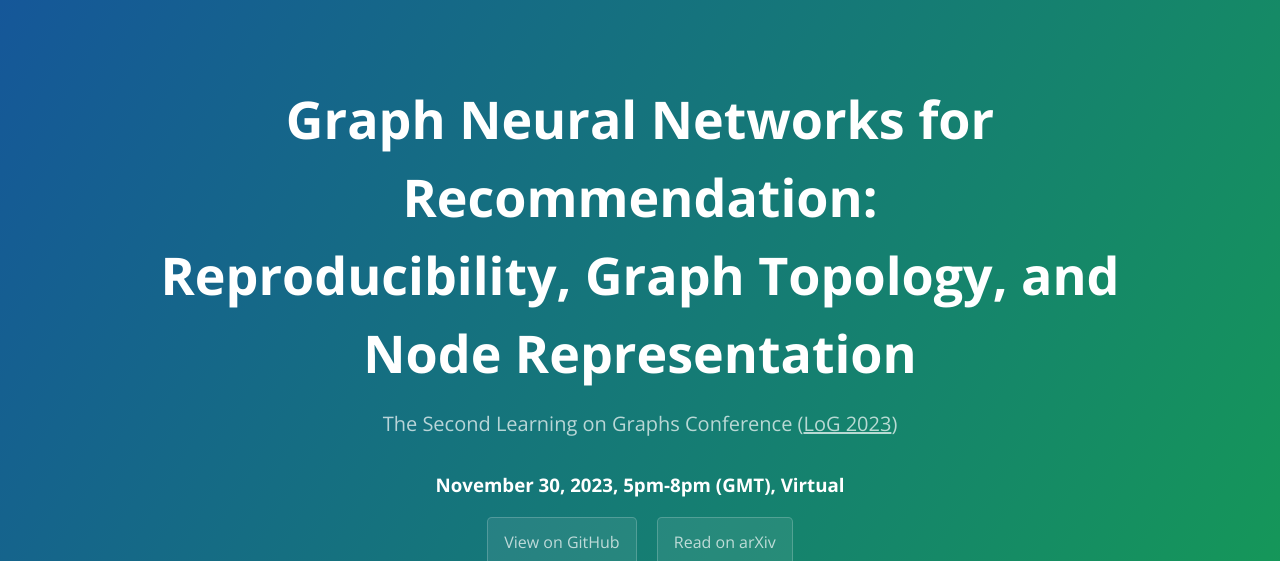
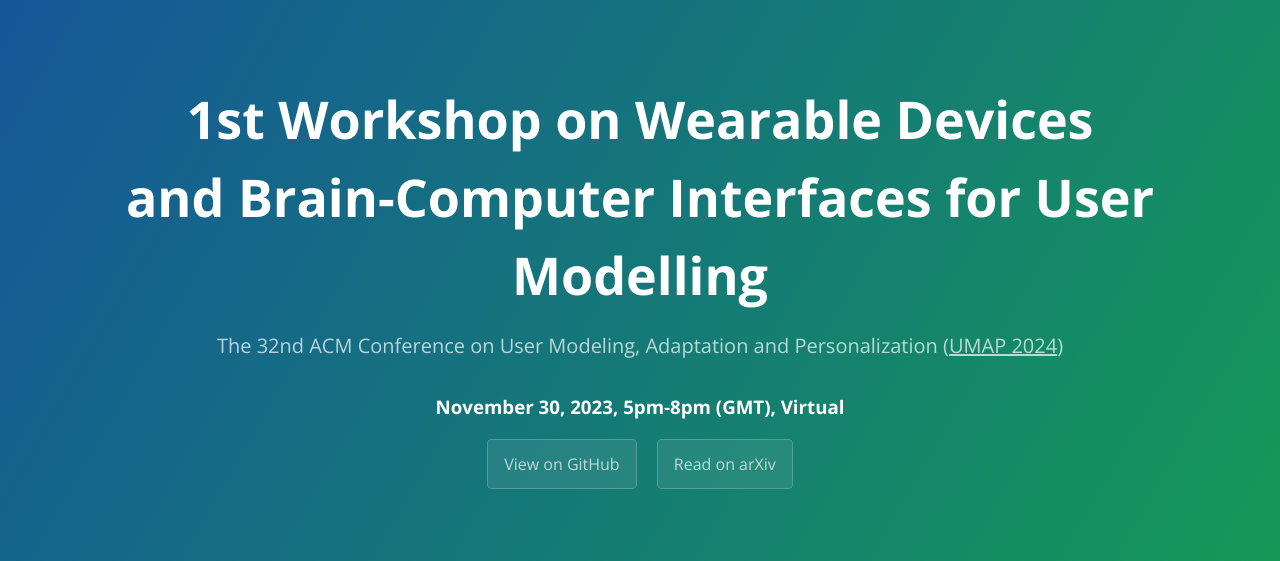
Before and after one commit to domenicolofu/webium24, a Jekyll site: the page built from index.md, in a window 1280 px wide and 900 px high, cut to the strip 0-561 px from the top of the window. Built offline with Jekyll 4.4.1, drawn with Linux system fonts in a browser that asks for light colours.

Commit message:
Home v2
title update

```diff
--- a/_layouts/default.html
+++ b/_layouts/default.html
@@ -19,9 +19,11 @@
     <a id="skip-to-content" href="#content">Skip to the content.</a>
 
     <header class="page-header" role="banner">
-      <h1 class="project-name">Graph Neural Networks for Recommendation:<br>Reproducibility, Graph Topology, and Node Representation</h1>
+      <h1 class="project-name">
+        1st Workshop on Wearable Devices<br>and Brain-Computer Interfaces for User Modelling</h1>
 
-      <h2 class="project-tagline">The Second Learning on Graphs Conference (<a href="https://logconference.org/" style="color:white"><u>LoG 2023</u></a>)</h2>
+      <h2 class="project-tagline">The 32nd ACM Conference on User Modeling, Adaptation and Personalization
+ (<a href="https://www.um.org/umap2024/" style="color:white"><u>UMAP 2024</u></a>)</h2>
       <h3>November 30, 2023, 5pm-8pm (GMT), Virtual</h3>
       {% if site.github.is_project_page %}
         <a href="https://github.com/sisinflab/LoG-2023-GNNs-RecSys" class="btn">View on GitHub</a>
```
Also changed, not shown: 1 other file.
